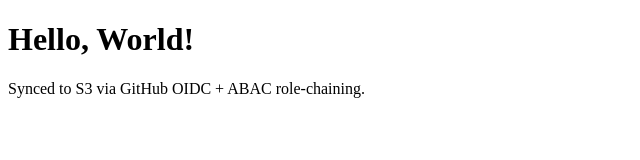
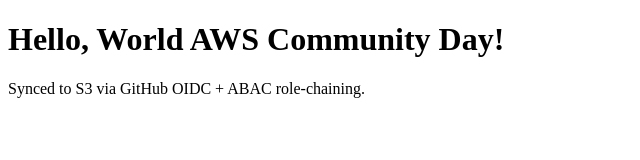
Before and after one commit to lays147/aws-abac-tagging, a plain HTML site: page my-demo-bucket/index.html in a window 1280 px wide. Shown: the whole page, without its empty margins (0-640 px from the left). Drawn offline with Linux system fonts and the light colour scheme.

Commit message:
feat: update template'
Signed-off-by: Lays Rodrigues <laysrodriguessilva@gmail.com>

```diff
--- a/my-demo-bucket/index.html
+++ b/my-demo-bucket/index.html
@@ -5,7 +5,7 @@
   <title>ABAC Tagging Demo</title>
 </head>
 <body>
-  <h1>Hello, World!</h1>
+  <h1>Hello, World AWS Community Day!</h1>
   <p>Synced to S3 via GitHub OIDC + ABAC role-chaining.</p>
 </body>
 </html>
```
